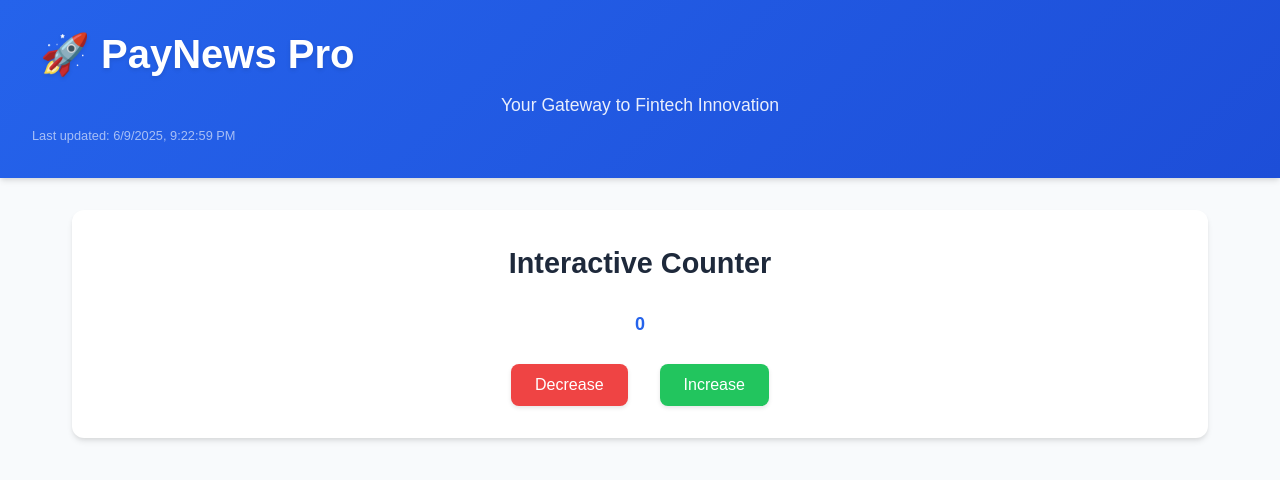
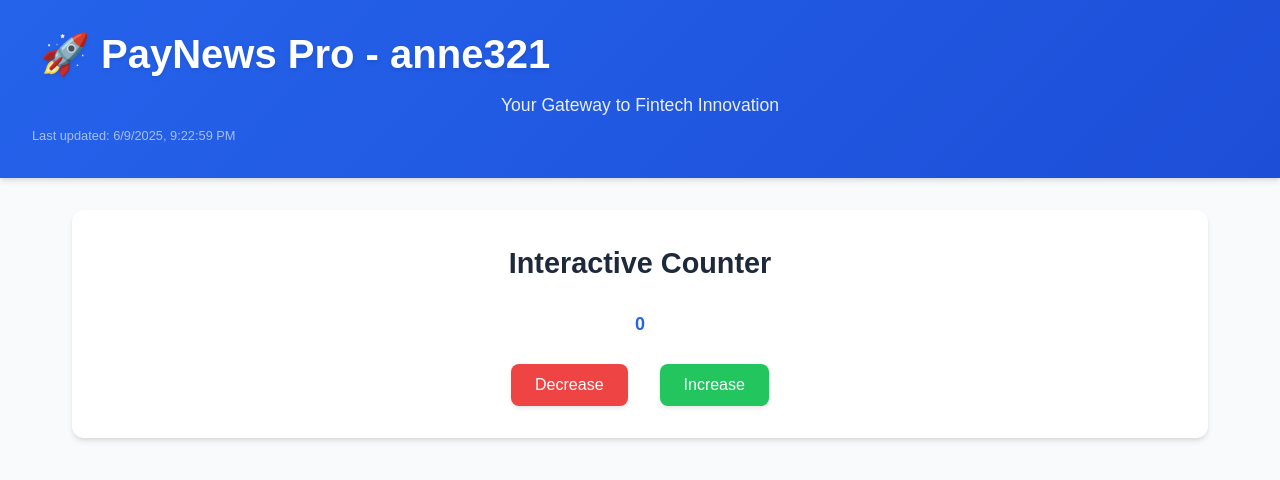
Before and after one commit to anne-mac/pay-news, a React (Vite) app: page / in a window 1280 px wide. Shown: the top 480 px of the page. Built offline with nearby package versions, Linux system fonts and the light colour scheme.

Commit message:
Test commit for anne321 connection

```diff
--- a/src/App.tsx
+++ b/src/App.tsx
@@ -8,7 +8,7 @@ function App() {
   return (
     <div className="app">
       <header className="app-header">
-        <h1>🚀 PayNews Pro</h1>
+        <h1>🚀 PayNews Pro - anne321</h1>
         <p style={{
           color: 'rgba(255, 255, 255, 0.9)',
           textAlign: 'center',
```
